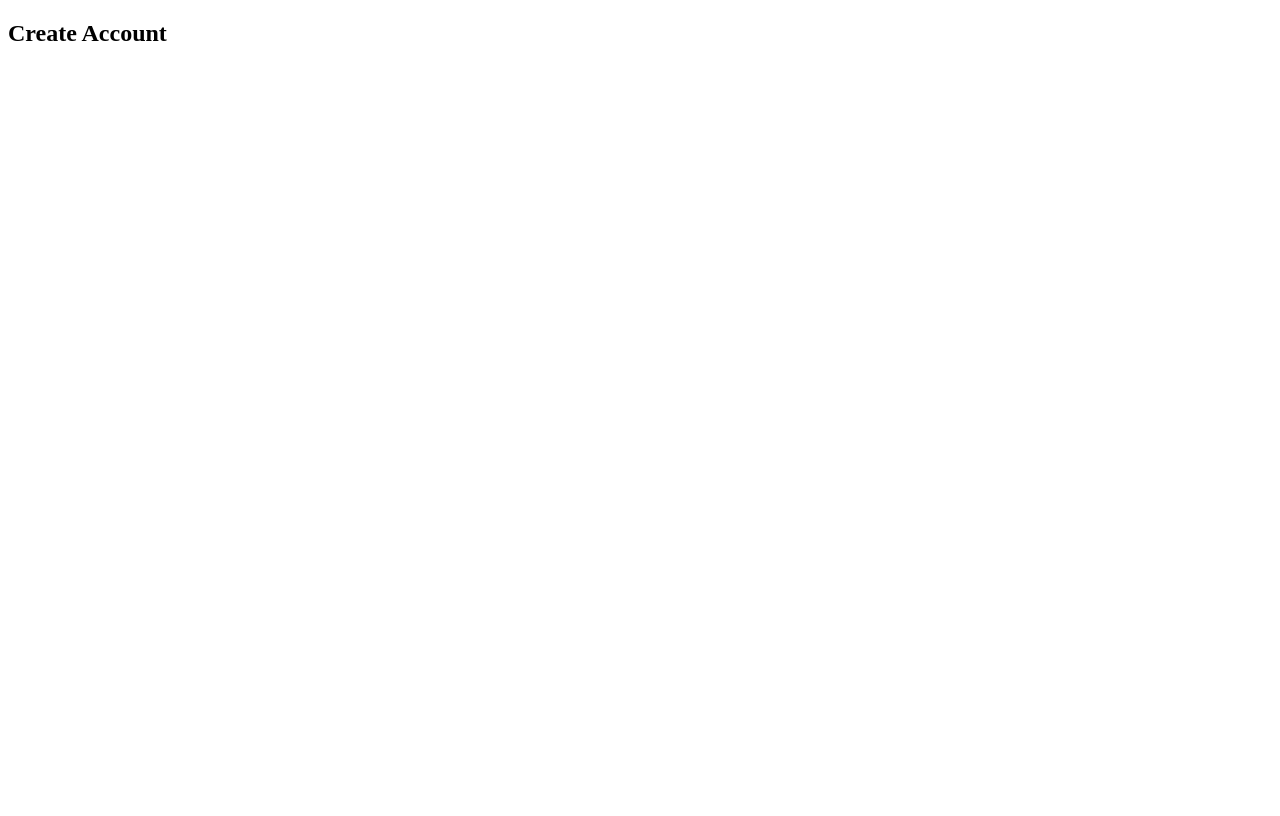
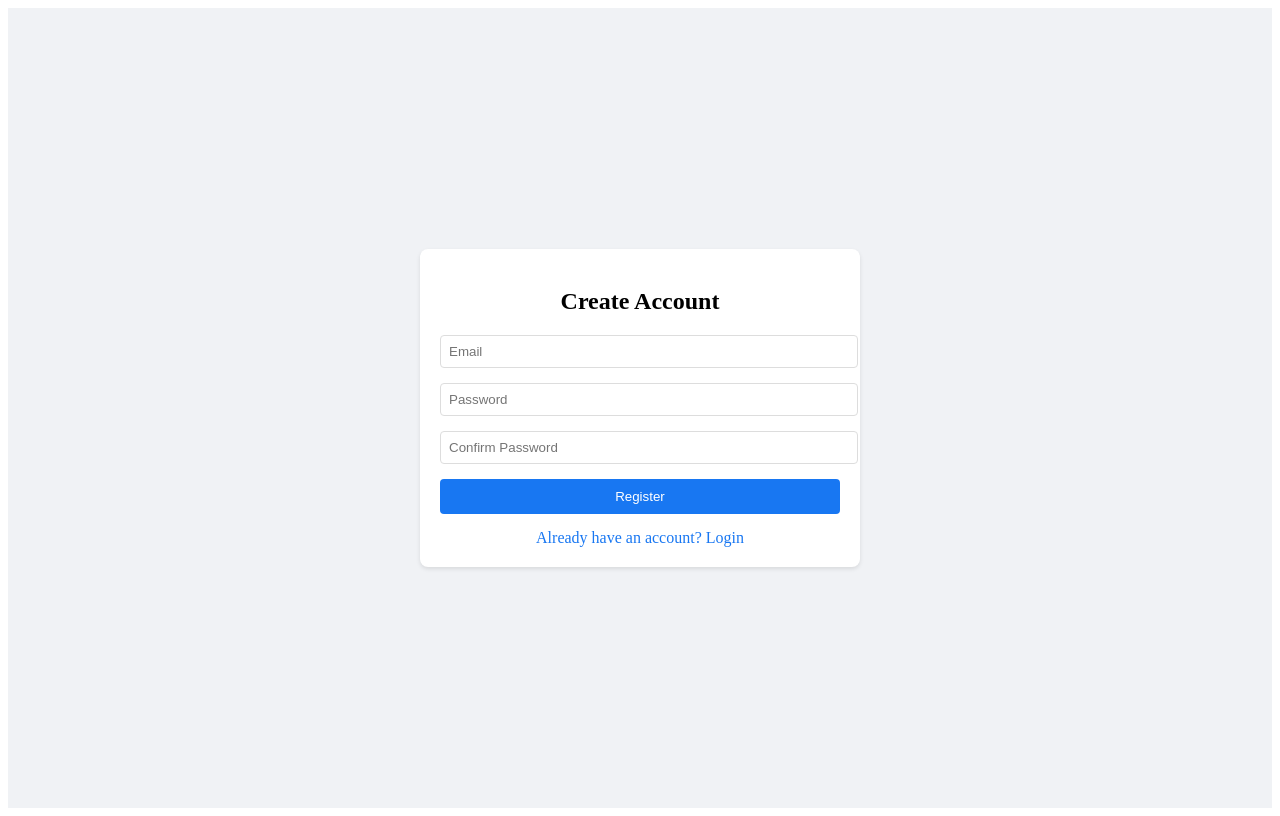
Before and after one commit to HayatDahraj11/React-Finance-Dashboard, a React (Vite) app: page /register in a window 1280 px wide. Built offline with nearby package versions, Linux system fonts and the light colour scheme.

Commit message:
Added register option

```diff
--- a/src/App.jsx
+++ b/src/App.jsx
@@ -3,6 +3,20 @@ import { BrowserRouter as Router, Routes, Route, Navigate } from 'react-router-d
 import Login from './pages/auth/Login';
 import Register from './pages/auth/Register';
 import { useState } from 'react';
+
+// Temporary Dashboard component
+const Dashboard = () => {
+  return (
+    <div style={{
+      padding: '20px',
+      maxWidth: '1200px',
+      margin: '0 auto'
+    }}>
+      <h1>Welcome to Dashboard</h1>
+      <p>Your financial management dashboard is coming soon!</p>
+    </div>
+  );
+};
 
 function App() {
   // This state will help us manage authentication status
@@ -16,16 +30,17 @@ function App() {
           path="/login"
           element={
             !isAuthenticated ?
-            <Login onLoginSuccess={() => setIsAuthenticated(true)} /> :
-            <Navigate to="/dashboard" />
+              <Login onLoginSuccess={() => setIsAuthenticated(true)} /> :
+              <Navigate to="/dashboard" />
           }
         />
+
         <Route
           path="/register"
           element={
             !isAuthenticated ?
-            <Register /> :
-            <Navigate to="/dashboard" />
+              <Register /> :
+              <Navigate to="/dashboard" />
           }
         />
 
@@ -34,8 +49,8 @@ function App() {
           path="/dashboard"
           element={
             isAuthenticated ?
-            <div>Dashboard (coming soon)</div> :
-            <Navigate to="/login" />
+              <Dashboard /> :
+              <Navigate to="/login" />
           }
         />
 
@@ -44,6 +59,12 @@ function App() {
           path="/"
           element={<Navigate to={isAuthenticated ? "/dashboard" : "/login"} />}
         />
+
+        {/* Catch all route for undefined paths */}
+        <Route
+          path="*"
+          element={<Navigate to="/" />}
+        />
       </Routes>
     </Router>
   );
--- a/src/pages/auth/Login.jsx
+++ b/src/pages/auth/Login.jsx
@@ -1,9 +1,9 @@
 // src/pages/auth/Login.jsx
 import { useState } from 'react';
 import { useAuth } from '../../contexts/AuthContext';
-import { useNavigate } from 'react-router-dom';
+import { useNavigate, Link } from 'react-router-dom';  // Added Link import
 
-const Login = () => {
+const Login = ({ onLoginSuccess }) => {  // Added onLoginSuccess prop
   const navigate = useNavigate();
   const { login } = useAuth();
   const [formData, setFormData] = useState({
@@ -19,6 +19,7 @@ const Login = () => {
     try {
       const success = await login(formData.email, formData.password);
       if (success) {
+        onLoginSuccess(); // Call the prop function
         navigate('/dashboard');
       } else {
         setError('Invalid credentials');
@@ -46,7 +47,6 @@ const Login = () => {
       }}>
         <h2 style={{ textAlign: 'center', marginBottom: '20px' }}>Login</h2>
 
-        {/* Error message display */}
         {error && (
           <div style={{
             color: 'red',
@@ -102,6 +102,12 @@ const Login = () => {
           >
             Login
           </button>
+
+          <div style={{ marginTop: '15px', textAlign: 'center' }}>
+            <Link to="/register" style={{ color: '#1877f2', textDecoration: 'none' }}>
+              Don't have an account? Register
+            </Link>
+          </div>
         </form>
       </div>
     </div>
--- a/src/pages/auth/Register.jsx
+++ b/src/pages/auth/Register.jsx
@@ -2,7 +2,6 @@
 import { useState } from 'react';
 import { Link } from 'react-router-dom';
 
-// This component handles user registration functionality
 const Register = () => {
   const [formData, setFormData] = useState({
     email: '',
@@ -12,19 +11,92 @@ const Register = () => {
 
   const handleSubmit = (e) => {
     e.preventDefault();
-    // Registration logic will be added later
     console.log('Registration attempt:', formData);
   };
 
   return (
-    <div className="min-h-screen flex items-center justify-center bg-gray-50">
-      <div className="max-w-md w-full space-y-8 p-8 bg-white rounded-lg shadow-lg">
-        <h2 className="text-center text-3xl font-bold">Create Account</h2>
-        {/* Registration form will go here */}
+    <div style={{
+      minHeight: '100vh',
+      display: 'flex',
+      justifyContent: 'center',
+      alignItems: 'center',
+      backgroundColor: '#f0f2f5'
+    }}>
+      <div style={{
+        padding: '20px',
+        backgroundColor: 'white',
+        borderRadius: '8px',
+        boxShadow: '0 2px 4px rgba(0,0,0,0.1)',
+        width: '100%',
+        maxWidth: '400px'
+      }}>
+        <h2 style={{ textAlign: 'center', marginBottom: '20px' }}>Create Account</h2>
+        <form onSubmit={handleSubmit}>
+          <div style={{ marginBottom: '15px' }}>
+            <input
+              type="email"
+              placeholder="Email"
+              value={formData.email}
+              onChange={(e) => setFormData({...formData, email: e.target.value})}
+              style={{
+                width: '100%',
+                padding: '8px',
+                border: '1px solid #ddd',
+                borderRadius: '4px'
+              }}
+            />
+          </div>
+          <div style={{ marginBottom: '15px' }}>
+            <input
+              type="password"
+              placeholder="Password"
+              value={formData.password}
+              onChange={(e) => setFormData({...formData, password: e.target.value})}
+              style={{
+                width: '100%',
+                padding: '8px',
+                border: '1px solid #ddd',
+                borderRadius: '4px'
+              }}
+            />
+          </div>
+          <div style={{ marginBottom: '15px' }}>
+            <input
+              type="password"
+              placeholder="Confirm Password"
+              value={formData.confirmPassword}
+              onChange={(e) => setFormData({...formData, confirmPassword: e.target.value})}
+              style={{
+                width: '100%',
+                padding: '8px',
+                border: '1px solid #ddd',
+                borderRadius: '4px'
+              }}
+            />
+          </div>
+          <button
+            type="submit"
+            style={{
+              width: '100%',
+              padding: '10px',
+              backgroundColor: '#1877f2',
+              color: 'white',
+              border: 'none',
+              borderRadius: '4px',
+              cursor: 'pointer'
+            }}
+          >
+            Register
+          </button>
+          <div style={{ marginTop: '15px', textAlign: 'center' }}>
+            <Link to="/login" style={{ color: '#1877f2', textDecoration: 'none' }}>
+              Already have an account? Login
+            </Link>
+          </div>
+        </form>
       </div>
     </div>
   );
 };
 
-// Only one export default statement
 export default Register;
```
